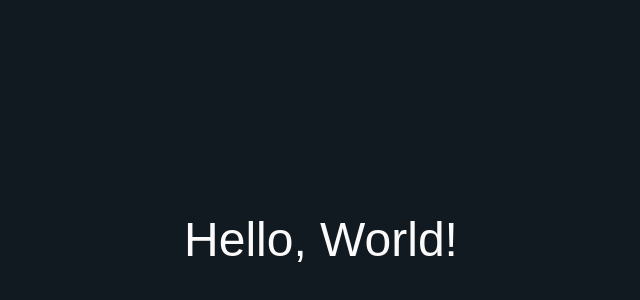
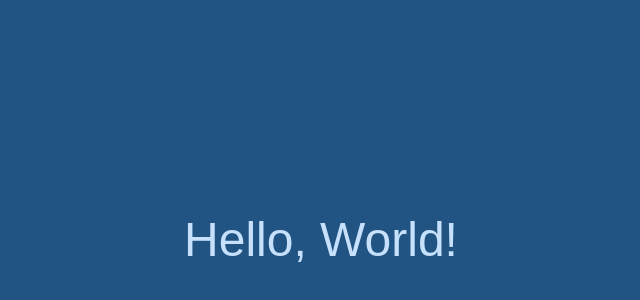
Before and after one commit to Omar-205/React-project, a React (Vite) app: page / in a window 1280 px wide. Shown: the part 160-460 px from the top of the page, without its empty margins (319-959 px from the left). Built offline with nearby package versions, Linux system fonts and the light colour scheme; a web font is replaced by a local one.

Commit message:
add colors

```diff
--- a/src/App.tsx
+++ b/src/App.tsx
@@ -1,8 +1,9 @@
 import {  useTheme } from "./contexts/Theme/ThemeContext"
+import { Theme } from "./types/theme";
 function App() {
   const { theme, setMyTheme } = useTheme();
 
-  setMyTheme('dark');
+  setMyTheme(Theme.Light);
 
   return (
     <div className=" bg-primary dark:bg-primary-dark 100 min-h-screen flex items-center justify-center" data-theme={theme} >
--- a/src/main.tsx
+++ b/src/main.tsx
@@ -1,13 +1,13 @@
 import { StrictMode } from 'react'
 import { createRoot } from 'react-dom/client'
-import './index.css'
+import './styles/index.css'
 import App from './App.tsx'
 import ThemeProvider from './contexts/Theme/ThemeProvider.tsx'
 
 createRoot(document.getElementById('root')!).render(
   <StrictMode>
     <ThemeProvider>
-    <App />
+    <App  />
     </ThemeProvider>
   </StrictMode>,
 )
--- a/src/index.css
+++ b/src/styles/index.css
@@ -16,18 +16,19 @@
   --color-primary:  #215482;
   --color-secondary: #C7E1FC;
   --color-input:   #E8EDF0;
+  --color-text: #57738F;
   --color-white: #FAFAFA;
   --color-black: #0F141A;
   /* dark theme colors */
   --color-primary-dark:  #121A21;
   --color-secondary-dark: #293642;
   --color-input-dark:   #99B0C2;
-  --color-white-dark: #1A1A1A;
-  --color-black-dark: #FAFAFA;
+  --color-text-dark: #99B0C2;
+
 }
 
 @utility heading {
-  @apply font-sans text-5xl font-medium dark:text-white text-black;
+  @apply font-sans text-5xl font-medium dark:text-white text-secondary;
 }
 
 @custom-variant dark (&:where([data-theme=dark], [data-theme=dark] *));
--- /dev/null
+++ b/src/types/theme.ts
@@ -0,0 +1,4 @@
+export enum Theme {
+    Light = "light",
+    Dark = "dark",
+  }
```
